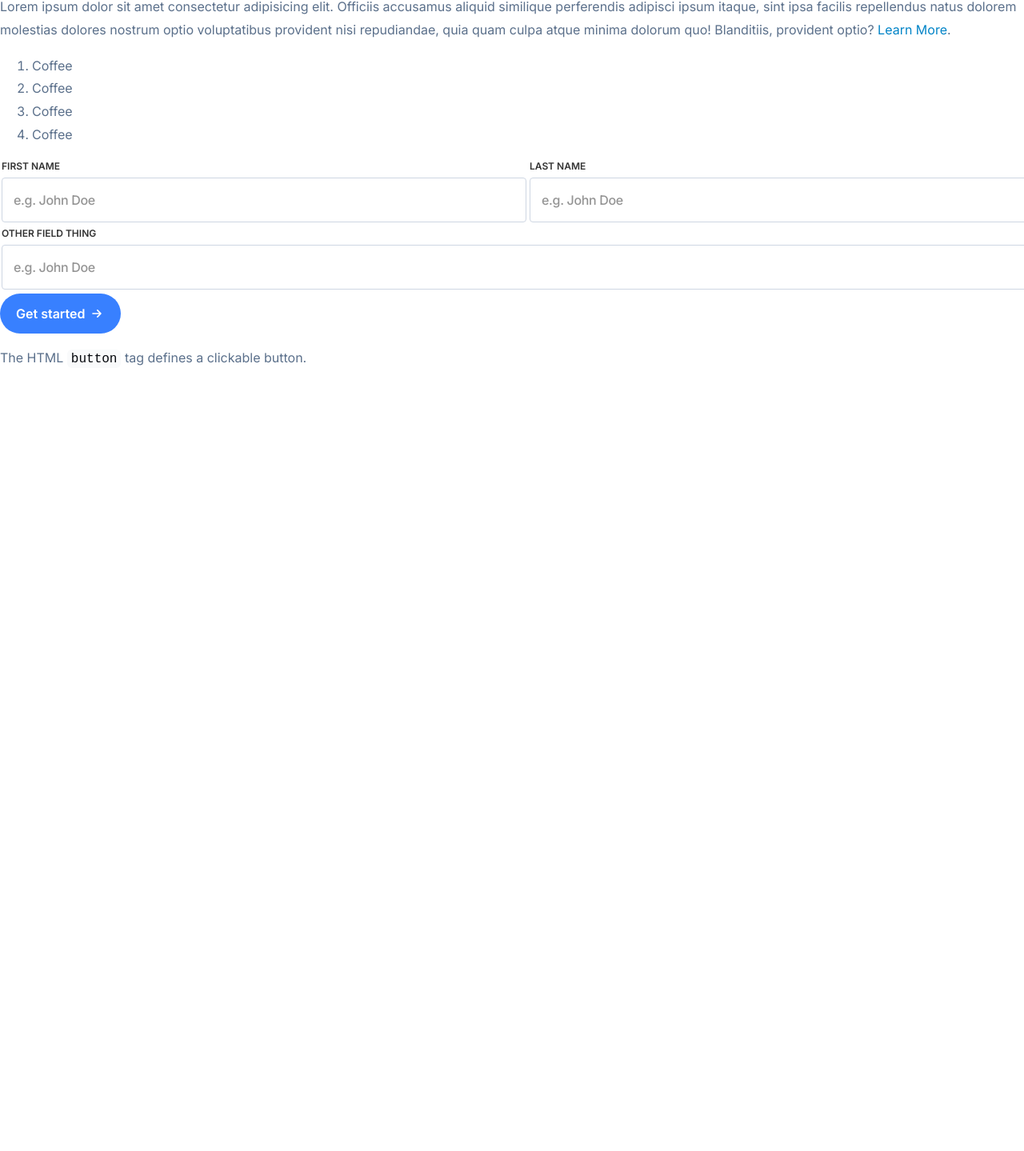
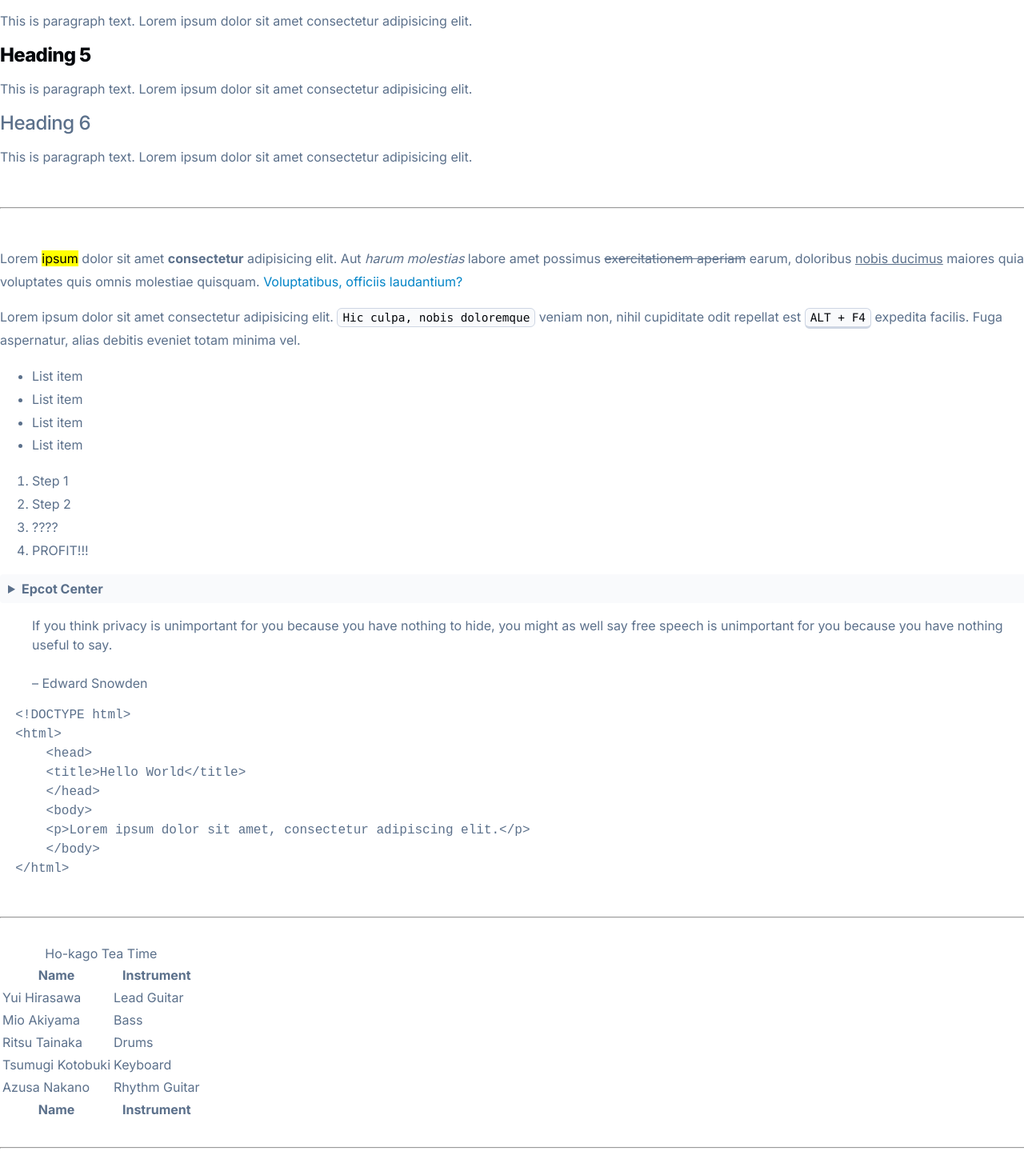
Before and after one commit to melindachang/kumiko, a website: page index.html in a window 1280 px wide. Shown: the part 549-1988 px from the top of the page at 80% size. Before the commit the page ends 1029 px from the top, so only its background shows below. Drawn offline with nearby package versions, Linux system fonts and the light colour scheme; files that its build step writes are made by us from their sources.

Commit message:
add: code kbd kind of

```diff
--- a/index.html
+++ b/index.html
@@ -18,7 +18,7 @@
       </ul>
     </nav>
     <section>
-      <h1>Heading 1</h1>
+      <!-- <h1>Heading 1</h1>
       <h2>Heading 2</h2>
       <h3>Heading 3</h3>
       <h4>Heading 4</h4>
@@ -35,7 +35,135 @@
         <li>Coffee</li>
         <li>Coffee</li>
         <li>Coffee</li>
+      </ol> -->
+      <h1>Heading 1</h1>
+      <p>This is paragraph text. Lorem ipsum dolor sit amet consectetur adipisicing elit.</p>
+      <h2>Heading 2</h2>
+      <p>This is paragraph text. Lorem ipsum dolor sit amet consectetur adipisicing elit.</p>
+      <h3>Heading 3</h3>
+      <p>This is paragraph text. Lorem ipsum dolor sit amet consectetur adipisicing elit.</p>
+      <h4>Heading 4</h4>
+      <p>This is paragraph text. Lorem ipsum dolor sit amet consectetur adipisicing elit.</p>
+      <h5>Heading 5</h5>
+      <p>This is paragraph text. Lorem ipsum dolor sit amet consectetur adipisicing elit.</p>
+      <h6>Heading 6</h6>
+      <p>This is paragraph text. Lorem ipsum dolor sit amet consectetur adipisicing elit.</p>
+
+      <br />
+      <hr />
+      <br />
+
+      <p>
+        Lorem <mark>ipsum</mark> dolor sit amet <strong>consectetur</strong> adipisicing elit. Aut
+        <i>harum molestias</i> labore amet possimus <s>exercitationem aperiam</s> earum, doloribus
+        <u>nobis ducimus</u> maiores quia voluptates quis omnis molestiae quisquam.
+        <a href="#">Voluptatibus, officiis laudantium?</a>
+      </p>
+
+      <p>
+        Lorem ipsum dolor sit amet consectetur adipisicing elit.
+        <code>Hic culpa, nobis doloremque</code> veniam non, nihil cupiditate odit repellat est
+        <kbd>ALT + F4</kbd> expedita facilis. Fuga aspernatur, alias debitis eveniet totam minima
+        vel.
+      </p>
+
+      <ul>
+        <li>List item</li>
+        <li>List item</li>
+        <li>List item</li>
+        <li>List item</li>
+      </ul>
+
+      <ol>
+        <li>Step 1</li>
+        <li>Step 2</li>
+        <li>????</li>
+        <li>PROFIT!!!</li>
       </ol>
+
+      <!-- <dl>
+        <dt>Web</dt>
+        <dd>The part of the Internet that contains websites and web pages</dd>
+        <dt>HTML</dt>
+        <dd>A markup language for creating web pages</dd>
+        <dt>CSS</dt>
+        <dd>A technology to make HTML look better</dd>
+      </dl> -->
+      <details>
+        <summary>Epcot Center</summary>
+        <p>
+          Epcot is a theme park at Walt Disney World Resort featuring exciting attractions,
+          international pavilions, award-winning fireworks and seasonal special events.
+        </p>
+      </details>
+
+      <blockquote cite="https://en.wikiquote.org/wiki/Edward_Snowden">
+        If you think privacy is unimportant for you because you have nothing to hide, you might as
+        well say free speech is unimportant for you because you have nothing useful to say.<br /><br />–
+        Edward Snowden
+      </blockquote>
+
+      <pre>
+  &#x3C;!DOCTYPE html&#x3E;
+  &#x3C;html&#x3E;
+      &#x3C;head&#x3E;
+      &#x3C;title&#x3E;Hello World&#x3C;/title&#x3E;
+      &#x3C;/head&#x3E;
+      &#x3C;body&#x3E;
+      &#x3C;p&#x3E;Lorem ipsum dolor sit amet, consectetur adipiscing elit.&#x3C;/p&#x3E;
+      &#x3C;/body&#x3E;
+  &#x3C;/html&#x3E;</pre
+      >
+
+      <br />
+      <hr />
+      <br />
+
+      <table>
+        <caption>
+          Ho-kago Tea Time
+        </caption>
+        <thead>
+          <tr>
+            <th>Name</th>
+            <th>Instrument</th>
+          </tr>
+        </thead>
+        <tfoot>
+          <tr>
+            <th>Name</th>
+            <th>Instrument</th>
+          </tr>
+        </tfoot>
+        <tbody>
+          <tr>
+            <td>Yui Hirasawa</td>
+            <td>Lead Guitar</td>
+          </tr>
+          <tr>
+            <td>Mio Akiyama</td>
+            <td>Bass</td>
+          </tr>
+          <tr>
+            <td>Ritsu Tainaka</td>
+            <td>Drums</td>
+          </tr>
+          <tr>
+            <td>Tsumugi Kotobuki</td>
+            <td>Keyboard</td>
+          </tr>
+          <tr>
+            <td>Azusa Nakano</td>
+            <td>Rhythm Guitar</td>
+          </tr>
+        </tbody>
+      </table>
+
+      <br />
+      <hr />
+      <br />
+
+      <img src="https://elements.xz.style/assets/fuji-daniel-hehn.jpg" alt="Mt. Fuji" />
 
       <form>
         <div>
@@ -72,8 +200,6 @@
           </svg>
         </button>
       </form>
-
-      <p>The HTML <code>button</code> tag defines a clickable button.</p>
     </section>
   </body>
 </html>
--- a/src/kumiko.scss
+++ b/src/kumiko.scss
@@ -1,6 +1,5 @@
 @import url('https://fonts.googleapis.com/css2?family=Inter:wght@100;200;300;400;500;600;700;800;900&display=swap');
 
-// lol
 
 @import 'variables';
 @import 'parts/_base';
--- a/src/parts/_base.scss
+++ b/src/parts/_base.scss
@@ -63,6 +63,7 @@ section {
   width: 100%;
   margin: 0 auto;
 }
+
 nav {
   display: flex;
   justify-content: space-between;
--- a/src/parts/_code.scss
+++ b/src/parts/_code.scss
@@ -1,11 +1,14 @@
 code,
 samp,
-time {
+time,
+kbd {
+  font-family: var(--font-family-mono);
   color: var(--code);
   background: var(--background);
-  padding: 2.5px 5px;
+  padding: 0.3rem 0.6rem;
+  border: 1px solid var(--border);
   border-radius: 6px;
-  font-size: 1em;
+  font-size: 0.9em;
 }
 
 pre > code {
@@ -22,9 +25,5 @@ var {
 }
 
 kbd {
-  background: var(--background);
-  border: 1px solid var(--border);
-  border-radius: 2px;
-  color: var(--text-main);
-  padding: 2px 4px 2px 4px;
+  border-bottom: .3rem solid var(--border);
 }
--- a/src/parts/_misc.scss
+++ b/src/parts/_misc.scss
@@ -20,3 +20,7 @@ details[open] summary {
 details[open] > *:last-child {
   margin-bottom: 0;
 }
+
+hr {
+  color: var(--text-main);
+}
--- a/src/parts/_typography.scss
+++ b/src/parts/_typography.scss
@@ -11,32 +11,36 @@ h6 {
   color: var(--text-heading);
   line-height: 1;
   font-weight: 800;
-  margin: 3.2rem 0;
 }
 
 h1 {
   font-size: 7.2rem;
   letter-spacing: -0.04em;
+  margin: 3.2rem 0;
 }
 
 h2 {
   font-size: 6.4rem;
   letter-spacing: -0.04em;
+  margin: 2.8rem 0;
 }
 
 h3 {
   letter-spacing: -0.04em;
   font-size: 4.8rem;
+  margin: 2.4rem 0;
 }
 
 h4 {
   letter-spacing: -0.04em;
   font-size: 3.6rem;
+  margin: 1.8rem 0;
 }
 
 h5 {
   letter-spacing: -0.03em;
   font-size: 2.4rem;
+  margin: 0;
 }
 
 h6 {
@@ -44,6 +48,7 @@ h6 {
   color: var(--text-main);
   font-weight: 500;
   font-size: 2.4rem;
+  margin: 0;
 }
 
 p,
--- a/src/variables.scss
+++ b/src/variables.scss
@@ -1,6 +1,6 @@
 :root {
   --background-body: #fff;
-  --background: #f9fafb;
+  --background: #f9fafc;
   --background-alt: #f3f4f6;
   --selection: #ee3f86;
   --text-main: #5b708b;
@@ -20,11 +20,13 @@
   --highlight: #ff0;
   --font-family: 'Inter', -apple-system, BlinkMacSystemFont, Segoe UI, Helvetica, Arial, sans-serif,
     Apple Color Emoji, Segoe UI Emoji, Segoe UI Symbol;
+  --font-family-mono: Consolas, monaco, 'Ubuntu Mono', 'Liberation Mono', 'Courier New', Courier,
+    monospace;
 
   --color-accent: #3880ff;
   --links: #0284c7;
   --links-nav: #35404e;
-  --tint-background: #efefef;
+  --tint-background: #f9fafc;
   --primary-background: black;
   --primary-background-alt: rgba(0, 0, 0, 0.8);
   --header-color: #111827;
```
